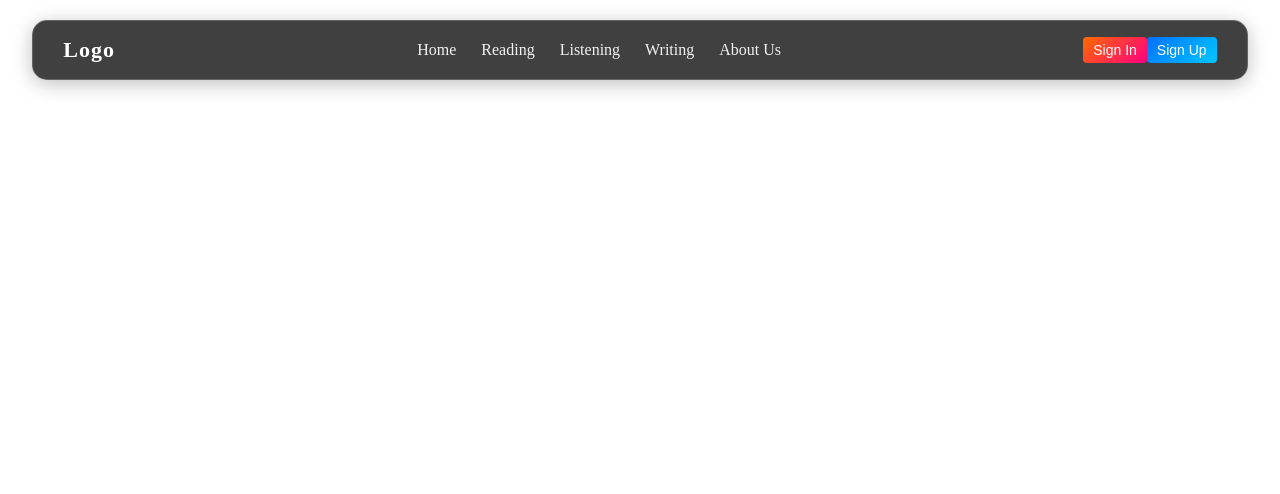
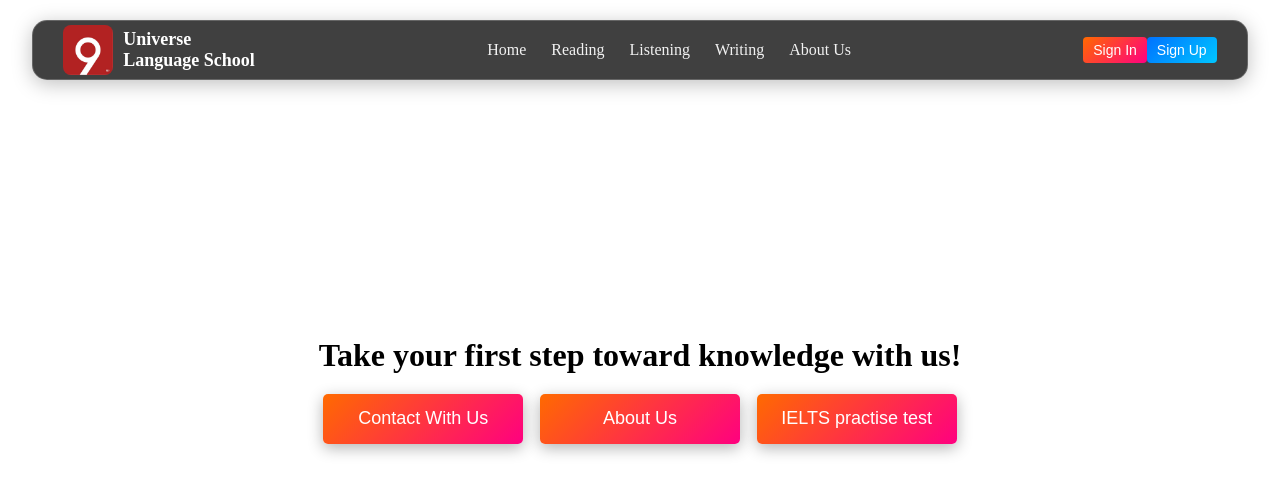
Before and after one commit to rakhimovdev/unverse_frontend, a React (Create React App) app: page / in a window 1280 px wide. Shown: the top 494 px of the page. Built offline with nearby package versions, Linux system fonts and the light colour scheme.

Commit message:
any comment

```diff
--- a/public/index.html
+++ b/public/index.html
@@ -3,11 +3,11 @@
 
 <head>
   <meta charset="utf-8" />
-  <link rel="icon" href="%PUBLIC_URL%/logo192.jpg" />
+  <link rel="icon" href="%PUBLIC_URL%/logo.jpg" />
   <meta name="viewport" content="width=device-width, initial-scale=1" />
   <meta name="theme-color" content="#000000" />
   <meta name="description" content="Web site created using create-react-app" />
-  <link rel="apple-touch-icon" href="%PUBLIC_URL%/logo192.jpg" />
+  <link rel="apple-touch-icon" href="%PUBLIC_URL%/logo.jpg" />
   <!--
       manifest.json provides metadata used when your web app is installed on a
       user's mobile device or desktop. See https://developers.google.com/web/fundamentals/web-app-manifest/
--- /dev/null
+++ b/src/Pages/Home/Home.css
@@ -0,0 +1,41 @@
+.Home {
+    display: flex;
+    flex-direction: column;
+    align-items: center;
+    justify-content: center;
+    height: 80vh;
+}
+
+.contant {
+    display: flex;
+    align-items: center;
+    justify-content: space-around;
+    margin: 20px;
+    width: 650px;
+}
+
+.contact_a {
+    padding: 0;
+    text-decoration: none;
+    color: white;
+    font-size: 20px;
+    height: 50px;
+    /* border: 2px solid red; */
+    border-radius: 5px;
+    box-shadow: 0 4px 15px rgba(0, 0, 0, 0.3);
+    transition: background-color 0.3s ease, box-shadow 0.3s ease;
+    width: 200px;
+}
+
+.contact_a button {
+    width: 100%;
+    height: 100%;
+    background: linear-gradient(135deg, #ff6a00, #ff0080);
+    border: none;
+    color: white;
+    font-size: 18px;
+    font-weight: 500;
+    border-radius: 5px;
+    cursor: pointer;
+
+}
--- /dev/null
+++ b/src/Pages/Home/Home.jsx
@@ -0,0 +1,25 @@
+import React from 'react'
+import "./Home.css"
+function Home() {
+    return (
+        <div>
+            <div className="Home">
+                <h1>Take your first step toward knowledge with us!</h1>
+                <div className="contant">
+                    <a className='contact_a' href="">
+                        <button>Contact With Us</button>
+
+                    </a>
+                    <a className='contact_a' href="">
+                        <button>About Us</button>
+                    </a>
+                    <a className='contact_a' href="/read">
+                        <button>IELTS practise test</button>
+                    </a>
+                </div>
+            </div>
+        </div>
+    )
+}
+
+export default Home
--- a/src/Pages/Sign_up/Sign_up.js
+++ b/src/Pages/Sign_up/Sign_up.js
@@ -22,7 +22,6 @@ function Sign_up() {
         setLoading(true);
         setErrorMsg('');
 
-        // oddiy validation
         if (userData.password.length < 6) {
             setErrorMsg("Password must be at least 6 characters long ❌");
             setLoading(false);
@@ -30,17 +29,23 @@ function Sign_up() {
         }
 
         try {
-            const response = await axios.post('/student/register', userData);
+            // 1️⃣ Avval ro‘yxatdan o‘tish
+            await axios.post('/student/register', userData);
 
-            if (response.data.token) {
-                localStorage.setItem("token", response.data.token); // ✅
-                localStorage.setItem("role", "student");
-                localStorage.setItem("user", JSON.stringify(response.data.user));
-            }
+            // 2️⃣ So‘ng avtomatik login qilish
+            const loginRes = await axios.post('/student/login', {
+                username: userData.username,
+                password: userData.password
+            });
 
+            // 3️⃣ Tokenni saqlash
+            localStorage.setItem("token", loginRes.data.token);
+            localStorage.setItem("role", loginRes.data.user.role);
+            localStorage.setItem("user", JSON.stringify(loginRes.data.user));
 
-            alert("Student registration successful! 🎉");
-            navigate("/account"); // student account sahifaga
+            alert("Registration successful! 🎉");
+            navigate("/account");
+
         } catch (error) {
             console.error('Registration error:', error);
             setErrorMsg(error.response?.data?.message || "Registration failed ❌");
@@ -48,6 +53,7 @@ function Sign_up() {
             setLoading(false);
         }
     };
+
 
     return (
         <div className="signup-page">
--- a/src/Pages/Writing/Writing.css
+++ b/src/Pages/Writing/Writing.css
@@ -1,4 +1,4 @@
-/* .container {
+.container {
     width: 100%;
     border: 2px solid red;
     display: flex;
@@ -10,24 +10,24 @@
     width: 47%;
     border: 2px solid red;
     height: 85vh;
-    /* display: flex; */
-/* flex-direction: column; */
-/* align-items: center; */
-/* } */
+    display: flex;
+    flex-direction: column;
+    align-items: center;
+}
 
-/* .container2 {
+.container2 {
     width: 47%;
     border: 2px solid red;
     height: 85vh;
     display: flex;
-    /* flex-direction: column; */
-/* align-items: center; */
-/* }
+    flex-direction: column;
+    align-items: center;
+}
 
 .writingText {
     width: 95%;
     margin: auto;
     height: 95%;
-    padding: 10px;s
+    padding: 10px;
     font-size: 18px;
-}  */
+}
--- a/src/Pages/Writing/Writing.jsx
+++ b/src/Pages/Writing/Writing.jsx
@@ -1,17 +1,63 @@
-import React from 'react'
-import "./Writing.css"
+import React, { useState } from 'react';
+import axios from 'axios';
+import "./Writing.css";
+
 function Writing() {
+
+    const [image, setImage] = useState(null);
+    const [text, setText] = useState("");
+
+    const handleSubmit = async () => {
+        const formData = new FormData();
+        formData.append("image", image);       // backend: upload.single("image")
+        formData.append("content", text);      // backend: req.body.content
+        formData.append("title", "my title");  // agar title kerak bo'lsa
+
+        try {
+            await axios.post("/posts/writing", formData, {
+                headers: {
+                    "Content-Type": "multipart/form-data"
+                }
+            });
+
+            alert("Saved!");
+
+        } catch (error) {
+            console.log(error);
+            alert("Error occurred!");
+        }
+    };
+
     return (
         <div>
             <div className="container">
+
+                {/* Rasm yuklash */}
                 <div className="container1">
+                    <input
+                        type="file"
+                        accept="image/*"
+                        onChange={(e) => setImage(e.target.files[0])}
+                    />
                 </div>
+
+                {/* Text yozish */}
                 <div className="container2">
-                    <textarea name="" id="" placeholder='Write your answer' className='writingText'></textarea>
+                    <textarea
+                        placeholder='Write your answer'
+                        className='writingText'
+                        value={text}
+                        onChange={(e) => setText(e.target.value)}
+                    ></textarea>
                 </div>
+
             </div>
+
+            <button onClick={handleSubmit} className="saveBtn">
+                Save
+            </button>
         </div>
-    )
+    );
 }
 
-export default Writing
+export default Writing;
--- a/src/Pages/listeningSolving/Solving.jsx
+++ b/src/Pages/listeningSolving/Solving.jsx
@@ -70,7 +70,7 @@ function ListeningTest() {
         try {
             await axios.post(
                 "/scorel/add",
-                { testId: test._id, score },
+                { listeningId: test._id, score }, // ✅ to‘g‘rilandi
                 { headers: { Authorization: `Bearer ${localStorage.getItem("token")}` } }
             );
             console.log("Score saqlandi ✅");
@@ -162,7 +162,7 @@ function ListeningTest() {
                                     (results[i] ? (
                                         <span style={{ color: "green", marginLeft: "8px" }}>✅</span>
                                     ) : (
-                                        <span style={{ color: "red", marginLeft: "8px" }}>
+                                        <span style={{ color: "red", marginLeft: "8px", backgroundColor: "#ccccccd5", }}>
                                             ❌ To‘g‘ri javob: <b>{test.questions[i]?.value}</b>
                                         </span>
                                     ))}
--- a/src/components/Navbar/Navbar.css
+++ b/src/components/Navbar/Navbar.css
@@ -84,7 +84,7 @@ a:hover {
     /* hoverda rang o‘zgaradi */
 }
 
-a:hover::after {
+.a:hover::after {
     width: 100%;
 }
 
@@ -115,6 +115,40 @@ button:hover {
     box-shadow: 0 4px 15px rgba(0, 0, 0, 0.3);
 }
 
+/* logo*/
+.logo {
+    width: 50px;
+    border-radius: 8px;
+    height: auto;
+
+}
+
+.logo_a {
+    display: flex;
+    align-items: center;
+    text-decoration: none;
+    /* border: 2px solid red; */
+    height: 50px;
+}
+
+.logo_a:hover {
+    border-bottom: none;
+}
+
+.logoText {
+    color: rgb(255, 255, 255);
+    font-size: 20px;
+    font-weight: 600;
+    margin-left: 10px;
+    /* width: 150px; */
+    /* border: 2px solid red; */
+    display: flex;
+    flex-direction: column;
+    /* border: 2px solid red; */
+    font-size: 18px;
+}
+
+
 .btn2 {
     background: linear-gradient(135deg, #0072ff, #00c6ff);
 }
--- a/src/components/Navbar/Navbar.js
+++ b/src/components/Navbar/Navbar.js
@@ -1,5 +1,6 @@
 import React from "react";
 import "./Navbar.css";
+import img1 from "../../Images/image.png";
 
 const Navbar = () => {
     const token = localStorage.getItem("token");
@@ -18,28 +19,30 @@ const Navbar = () => {
         <div>
             <nav>
                 <div className="in_nav">
-                    <a href="/">
-                        <div className="logo">
-                            <h1>Logo</h1>
+                    <a className="logo_a" href="/">
+                        <img className="logo" src={img1} alt="" />
+                        <div className="logoText">
+                            <p>Universe</p>
+                            <p>Language School</p>
                         </div>
                     </a>
 
                     {/* Student uchun menyular */}
                     <ul>
                         <li>
-                            <a href="/">Home</a>
+                            <a className="a" href="/">Home</a>
                         </li>
                         <li>
-                            <a href="/read">Reading</a>
+                            <a className="a" href="/read">Reading</a>
                         </li>
                         <li>
-                            <a href="/audio">Listening</a>
+                            <a className="a" href="/audio">Listening</a>
                         </li>
                         <li>
-                            <a href="#">Writing</a>
+                            <a className="a" href="/writing">Writing</a>
                         </li>
                         <li>
-                            <a href="#">About Us</a>
+                            <a className="a" href="#">About Us</a>
                         </li>
                     </ul>
 
@@ -49,10 +52,10 @@ const Navbar = () => {
                                 {/* 🔥 Agar teacher bo‘lsa Sign In / Sign Up chiqmaydi */}
                                 {role !== "teacher" && (
                                     <>
-                                        <a href="/sign_in">
+                                        <a className="a" href="/sign_in">
                                             <button>Sign In</button>
                                         </a>
-                                        <a href="/sign_up">
+                                        <a className="a" href="/sign_up">
                                             <button className="btn2">Sign Up</button>
                                         </a>
                                     </>
--- a/src/index.js
+++ b/src/index.js
@@ -21,6 +21,7 @@ import SelectT from './Pages/SelectTest/SelectT';
 import ListeningForm from './Pages/ListningForm/ListeningForm';
 import SolvingL from "./Pages/listeningSolving/Solving"
 import Writing from './Pages/Writing/Writing';
+import Home from './Pages/Home/Home';
 
 const root = ReactDOM.createRoot(document.getElementById('root'));
 root.render(
@@ -28,7 +29,7 @@ root.render(
     <BrowserRouter>
       <Navbar />
       <Routes>
-        <Route path='/' element={<App />} />
+        <Route path='/' element={<Home />} />
         <Route path='/sign_in' element={<Sign_in />} />
         <Route path='/sign_up' element={<Sign_up />} />
         <Route path='/reading/:testId' element={<ReadingForm />} />
```
Also changed, not shown: public/logo.jpg (added), src/Images/image.png (added).
